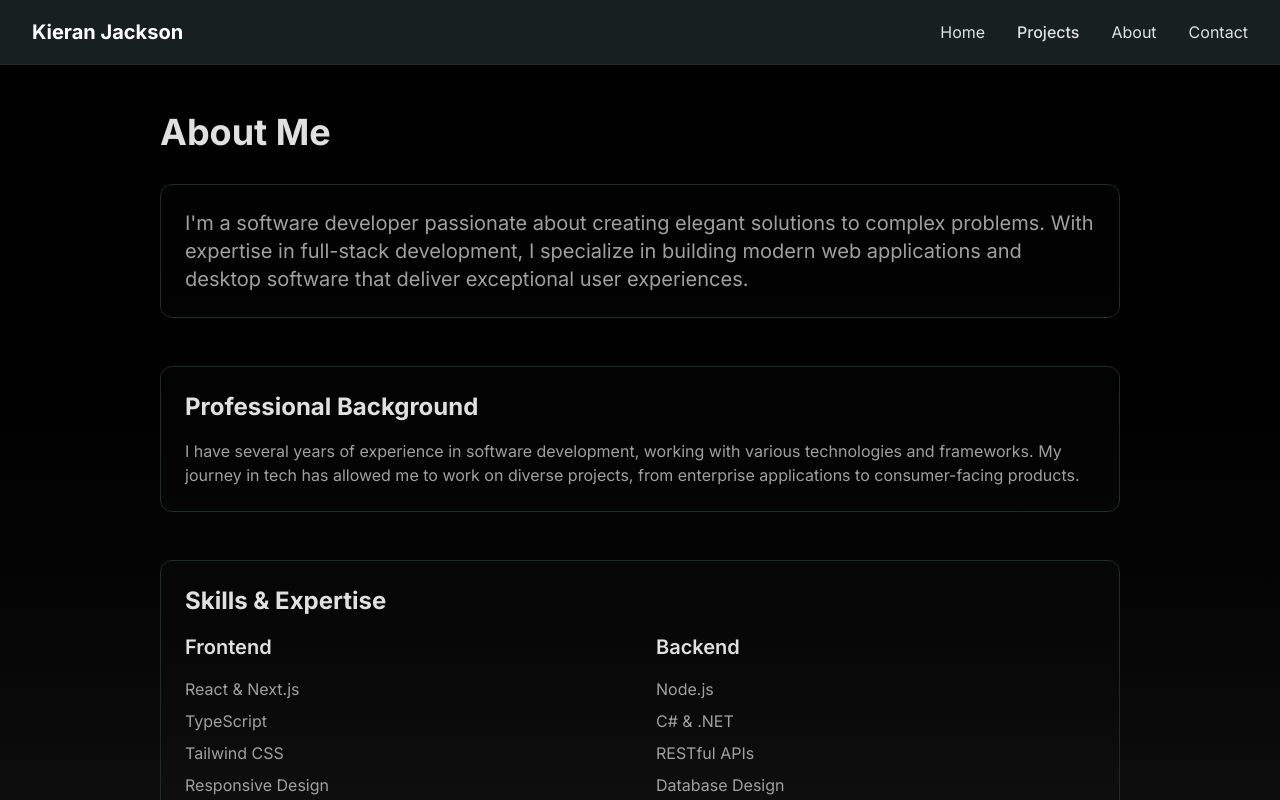
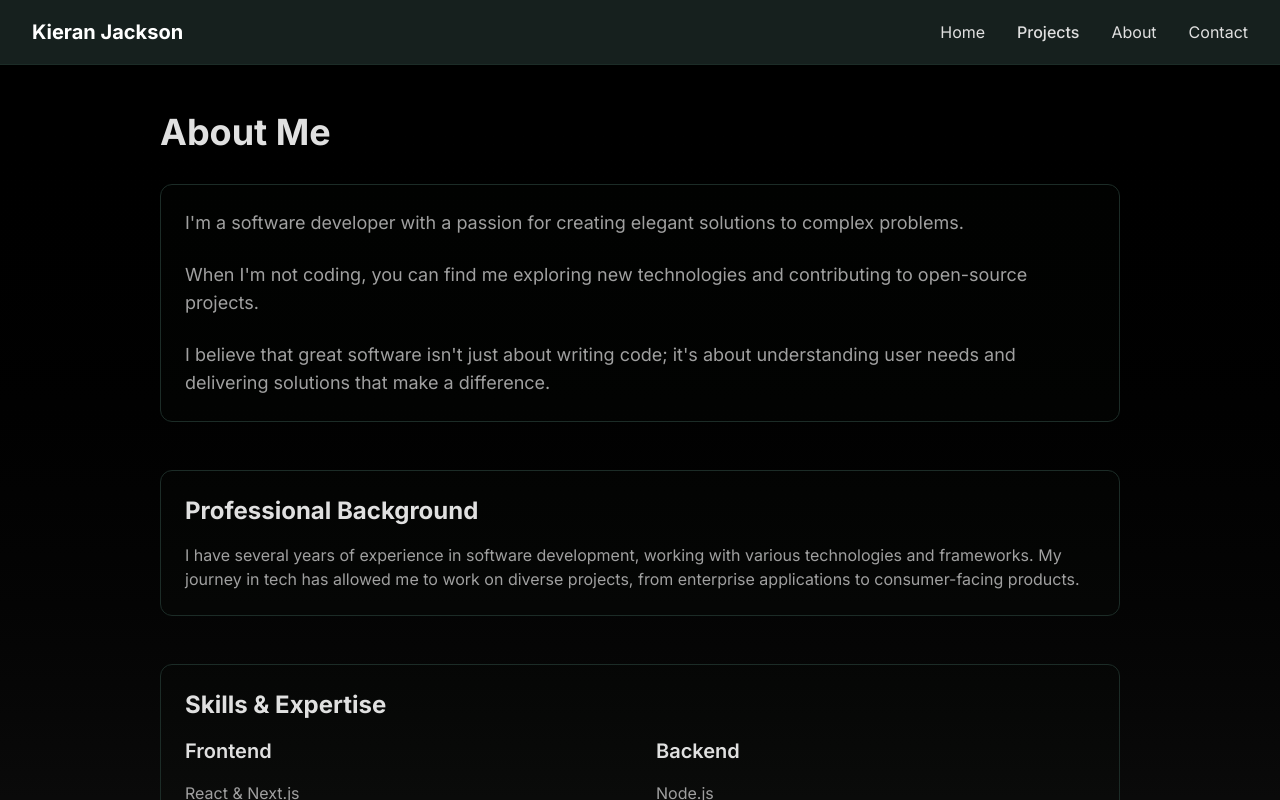
Before and after one commit to KezLahd/kieranjackson-website, a Next.js app: page /about in a window 1280 px wide. Shown: the top 800 px of the page. Built offline with nearby package versions, Linux system fonts and the light colour scheme.

Commit message:
Fix ESLint errors: escape apostrophes, remove unused var, use Next.js Link

```diff
--- a/src/app/about/page.tsx
+++ b/src/app/about/page.tsx
@@ -6,10 +6,14 @@ export default function AboutPage() {
 
         <div className="prose prose-lg max-w-none prose-invert">
           <div className="p-6 rounded-xl border border-[#1C2C27] bg-[#0A1512]/10 mb-12">
-            <p className="text-xl text-[#a0a0a0] mb-0">
-              I'm a software developer passionate about creating elegant solutions to complex problems.
-              With expertise in full-stack development, I specialize in building modern web applications
-              and desktop software that deliver exceptional user experiences.
+            <p className="text-lg text-[#a0a0a0] mb-6">
+              I&apos;m a software developer with a passion for creating elegant solutions to complex problems.
+            </p>
+            <p className="text-lg text-[#a0a0a0] mb-6">
+              When I&apos;m not coding, you can find me exploring new technologies and contributing to open-source projects.
+            </p>
+            <p className="text-lg text-[#a0a0a0]">
+              I believe that great software isn&apos;t just about writing code; it&apos;s about understanding user needs and delivering solutions that make a difference.
             </p>
           </div>
 
--- a/src/app/contact/page.tsx
+++ b/src/app/contact/page.tsx
@@ -33,7 +33,7 @@ export default function Contact() {
       } else {
         setSubmitStatus('error')
       }
-    } catch (error) {
+    } catch {
       setSubmitStatus('error')
     } finally {
       setIsSubmitting(false)
--- a/src/app/layout.tsx
+++ b/src/app/layout.tsx
@@ -1,6 +1,7 @@
 import type { Metadata } from "next";
 import { Inter } from "next/font/google";
 import "./globals.css";
+import Link from "next/link";
 
 const inter = Inter({ subsets: ["latin"] });
 
@@ -21,13 +22,15 @@ export default function RootLayout({
           <div className="max-w-[1920px] mx-auto px-4 sm:px-6 lg:px-8">
             <div className="flex justify-between h-16">
               <div className="flex items-center">
-                <a href="/" className="text-xl font-bold text-white">Kieran Jackson</a>
+                <Link href="/" className="text-xl font-bold text-white hover:text-[#a0a0a0] transition-colors">
+                  Kieran Jackson
+                </Link>
               </div>
               <div className="flex items-center space-x-8">
-                <a href="/" className="text-[#e0e0e0] hover:text-white transition-colors">Home</a>
-                <a href="/projects" className="text-[#e0e0e0] hover:text-white transition-colors font-medium">Projects</a>
-                <a href="/about" className="text-[#e0e0e0] hover:text-white transition-colors">About</a>
-                <a href="/contact" className="text-[#e0e0e0] hover:text-white transition-colors">Contact</a>
+                <Link href="/" className="text-[#e0e0e0] hover:text-white transition-colors">Home</Link>
+                <Link href="/projects" className="text-[#e0e0e0] hover:text-white transition-colors font-medium">Projects</Link>
+                <Link href="/about" className="text-[#e0e0e0] hover:text-white transition-colors">About</Link>
+                <Link href="/contact" className="text-[#e0e0e0] hover:text-white transition-colors">Contact</Link>
               </div>
             </div>
           </div>
```
